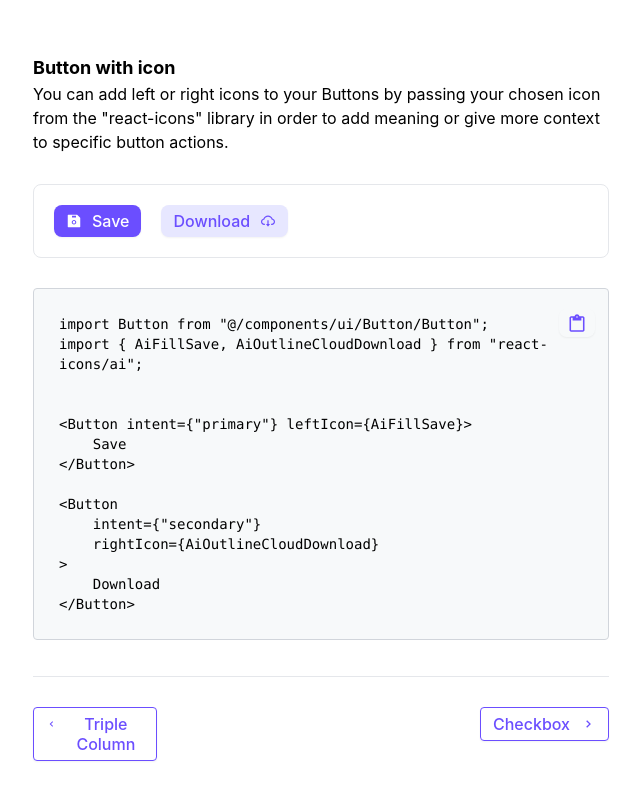
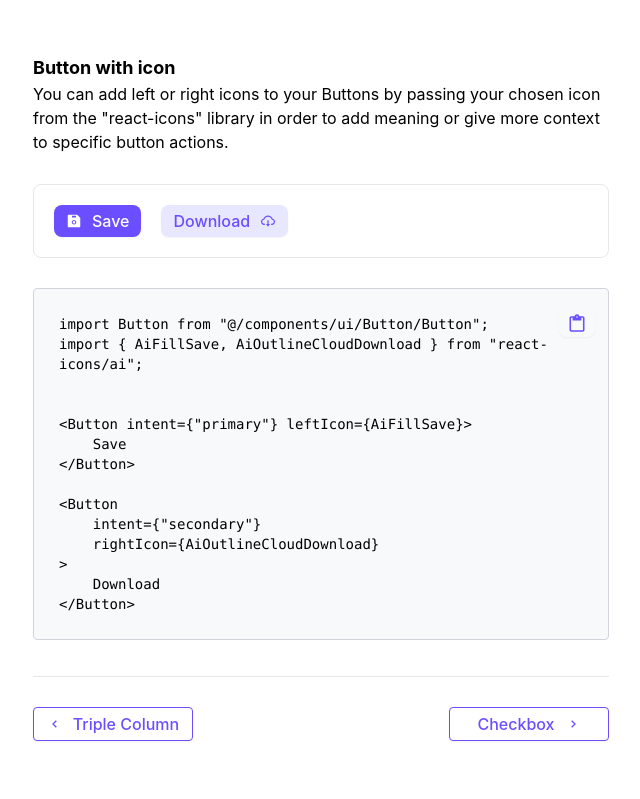
Before and after one commit to elijahnikov/ui, a Next.js app: page /button in a window 1280 px wide. Shown: the part 2268-3067 px from the top of the page, without its empty margins (351-991 px from the left). Built offline with nearby package versions, Linux system fonts and the light colour scheme; a web font is replaced by a local one.

Commit message:
adding min width to page stepper buttons

```diff
--- a/src/components/common/PageStepper/PageStepper.tsx
+++ b/src/components/common/PageStepper/PageStepper.tsx
@@ -45,7 +45,7 @@ const PageStepper = ({ currentPage }: PageStepperProps) => {
                                 onClick={() => {}}
                                 leftIcon={BiChevronLeft}
                                 intent={"outline"}
-                                className="rounded-md"
+                                className="rounded-md min-w-[160px]"
                             >
                                 {previousPage.title}
                             </Button>
@@ -59,7 +59,7 @@ const PageStepper = ({ currentPage }: PageStepperProps) => {
                                 onClick={() => {}}
                                 rightIcon={BiChevronRight}
                                 intent={"outline"}
-                                className="rounded-md"
+                                className="rounded-md min-w-[160px]"
                             >
                                 {nextPage.title}
                             </Button>
```
